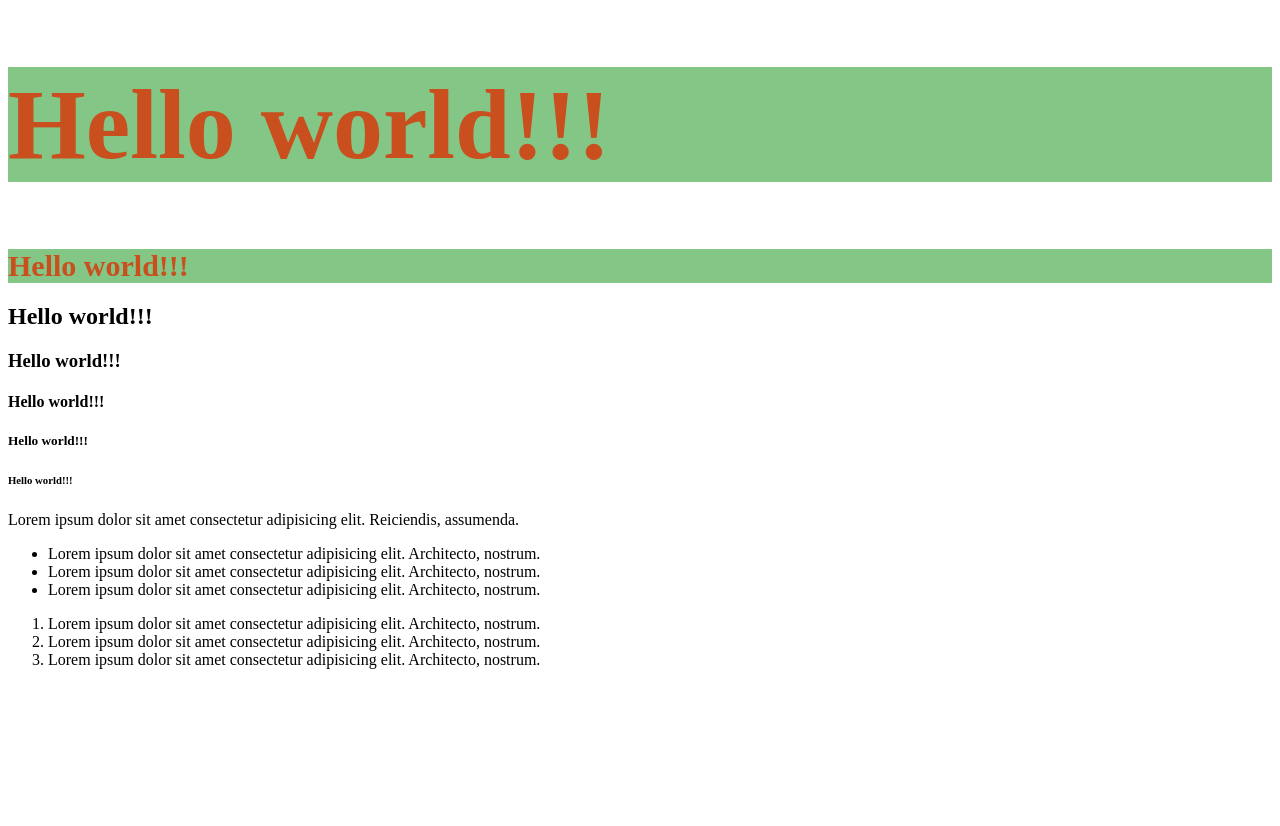
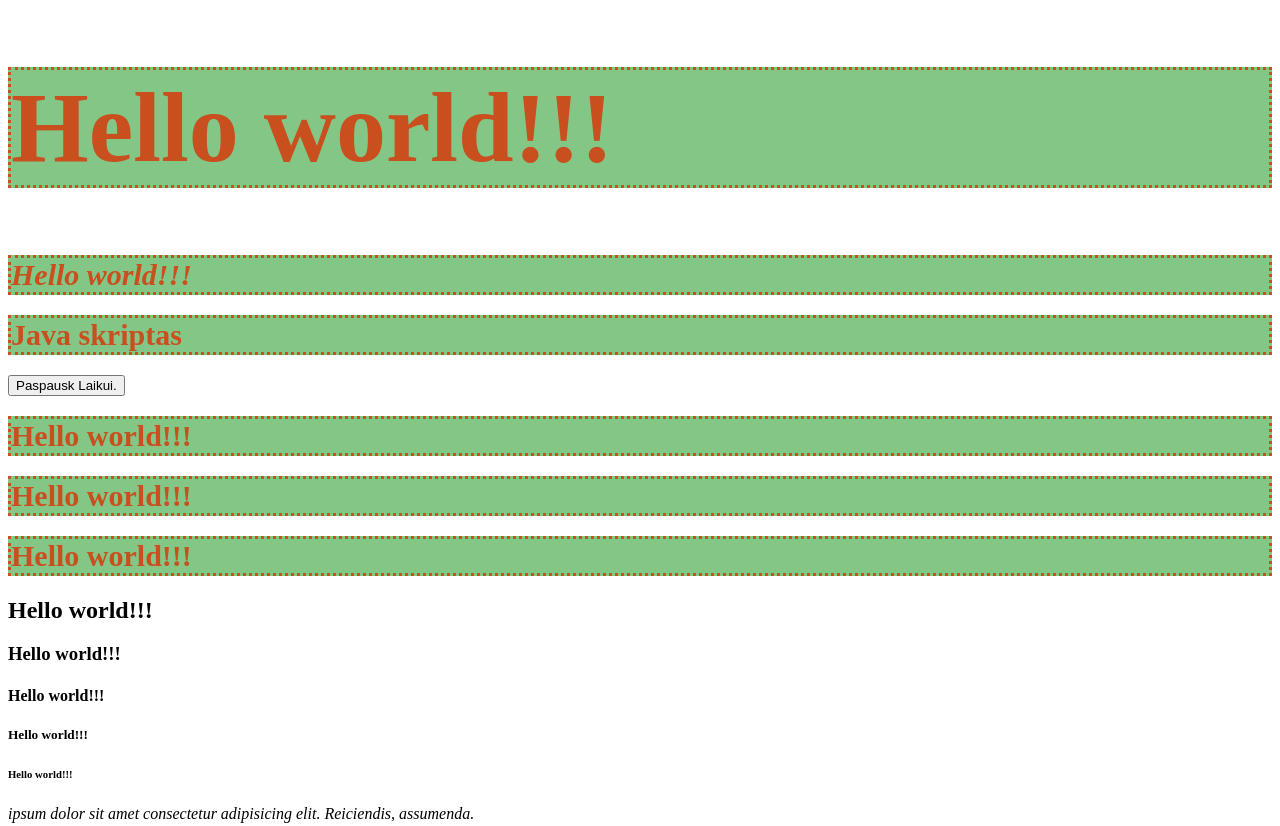
Before and after one commit to Evaldas88/programavimo-kursai, a plain HTML site: page index.html in a window 1280 px wide. Shown: the top 826 px of the page. Before the commit the page ends 800 px from the top, so only its background shows below. Drawn offline with Linux system fonts and the light colour scheme.

Commit message:
pakeitimai

```diff
--- a/index.html
+++ b/index.html
@@ -13,6 +13,7 @@
         /*CSS sintakse, komentarai*/
         /*px - matavimo vienetas - pikselius*/
         h1 {
+          border-style: dotted;
             font-size: 30px;
             color: rgba(201, 79, 31);
             /*fono spalva*/
@@ -26,6 +27,14 @@
     <!-- atributu zymejimashtl formate atributas="pvz" -->
     <!-- inline stiliaus zymejimas -->
     <h1 style="font-size: 100px">Hello world!!!</h1>
+    <h1><i>Hello world!!!</h1></i>
+    <h1>Java skriptas </h1>
+    <button type="button"
+    onclick="document.getElementById( 'demo' ) .innerHTML = Date()">
+    Paspausk Laikui.</button>
+    <p id="demo"></p>
+    <h1>Hello world!!!</h1>
+    <h1>Hello world!!!</h1>
     <h1>Hello world!!!</h1>
 
     <h2>Hello world!!!</h2>
@@ -34,7 +43,7 @@
     <h5>Hello world!!!</h5>
     <h6>Hello world!!!</h6>
     <!-- Pragrafai Lorem 100 - nurodo 100 zodziu -->
-    <p>Lorem ipsum dolor sit amet consectetur adipisicing elit. Reiciendis, assumenda.</p>
+    <p><i> ipsum dolor sit amet consectetur adipisicing elit. Reiciendis, assumenda.</p></i>
     <!-- listai , sift alt rodykle-->
     <!-- isrusiuotas sarasas pagal taskus
      -->
```
